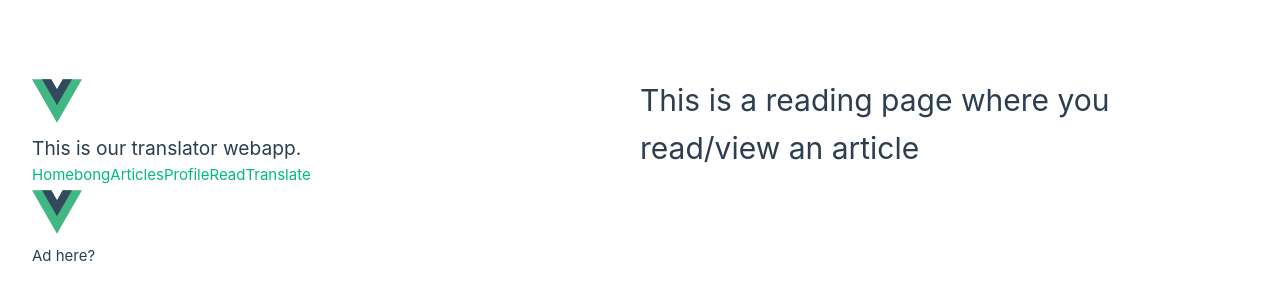
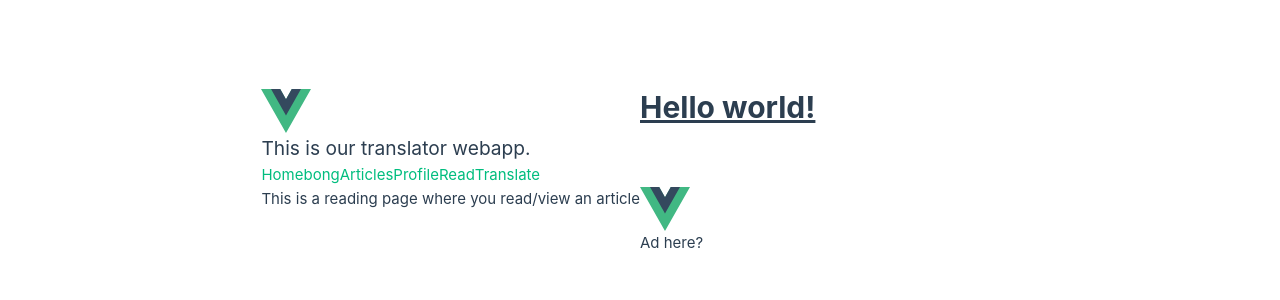
Before and after one commit to Jewels2001/Hack-the-Change-22, a Vue app in the folder translatorWeb/: page /read in a window 1280 px wide. Shown: the part 228-528 px from the top of the page. Built offline with nearby package versions, Linux system fonts and the light colour scheme.

Commit message:
Add: Tailwind CSS styling framework

```diff
--- a/translatorWeb/package.json
+++ b/translatorWeb/package.json
@@ -12,6 +12,9 @@
   },
   "devDependencies": {
     "@vitejs/plugin-vue": "^3.1.2",
+    "autoprefixer": "^10.4.13",
+    "postcss": "^8.4.19",
+    "tailwindcss": "^3.2.4",
     "vite": "^3.1.8"
   }
 }
--- /dev/null
+++ b/translatorWeb/postcss.config.js
@@ -0,0 +1,6 @@
+module.exports = {
+  plugins: {
+    tailwindcss: {},
+    autoprefixer: {},
+  },
+}
--- a/translatorWeb/src/App.vue
+++ b/translatorWeb/src/App.vue
@@ -9,6 +9,9 @@
     <!-- <img alt="Vue logo" class="logo" src="@/assets/logo.svg" width="125" height="125" /> -->
     <NavBar />
   </header>
+  <h1 class="text-3xl font-bold underline">
+    Hello world!
+  </h1>
 
   <RouterView />
 
--- a/translatorWeb/src/assets/base.css
+++ b/translatorWeb/src/assets/base.css
@@ -1,3 +1,8 @@
+/* Tailwind CSS stylings */
+@tailwind base;
+@tailwind components;
+@tailwind utilities;
+
 /* color palette from <https://github.com/vuejs/theme> */
 :root {
   --vt-c-white: #ffffff;
--- /dev/null
+++ b/translatorWeb/tailwind.config.js
@@ -0,0 +1,11 @@
+/** @type {import('tailwindcss').Config} */
+module.exports = {
+  content: [
+    "./index.html",
+    "./src/**/*.{vue,js,ts,jsx,tsx}",
+  ],
+  theme: {
+    extend: {},
+  },
+  plugins: [],
+}
```
Also changed, not shown: 1 other file (tests, documents, lock files or other folders).
